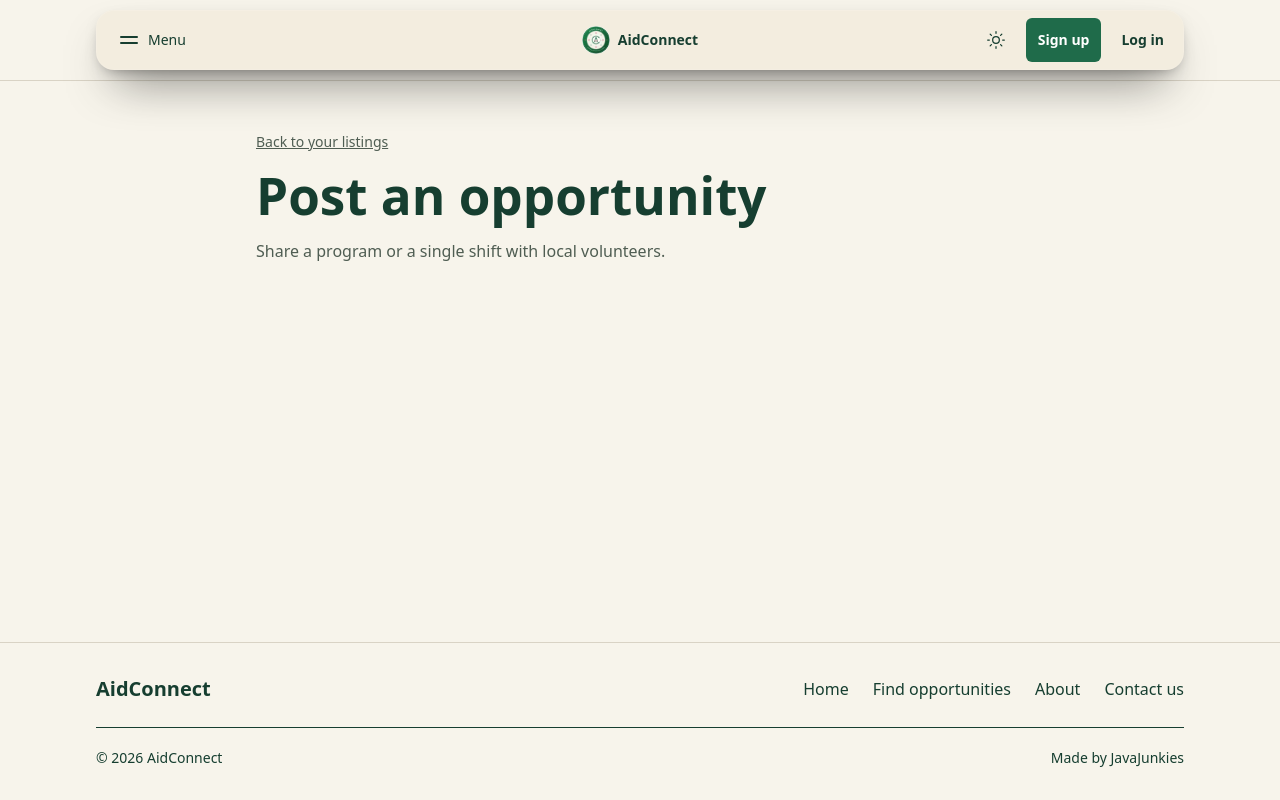
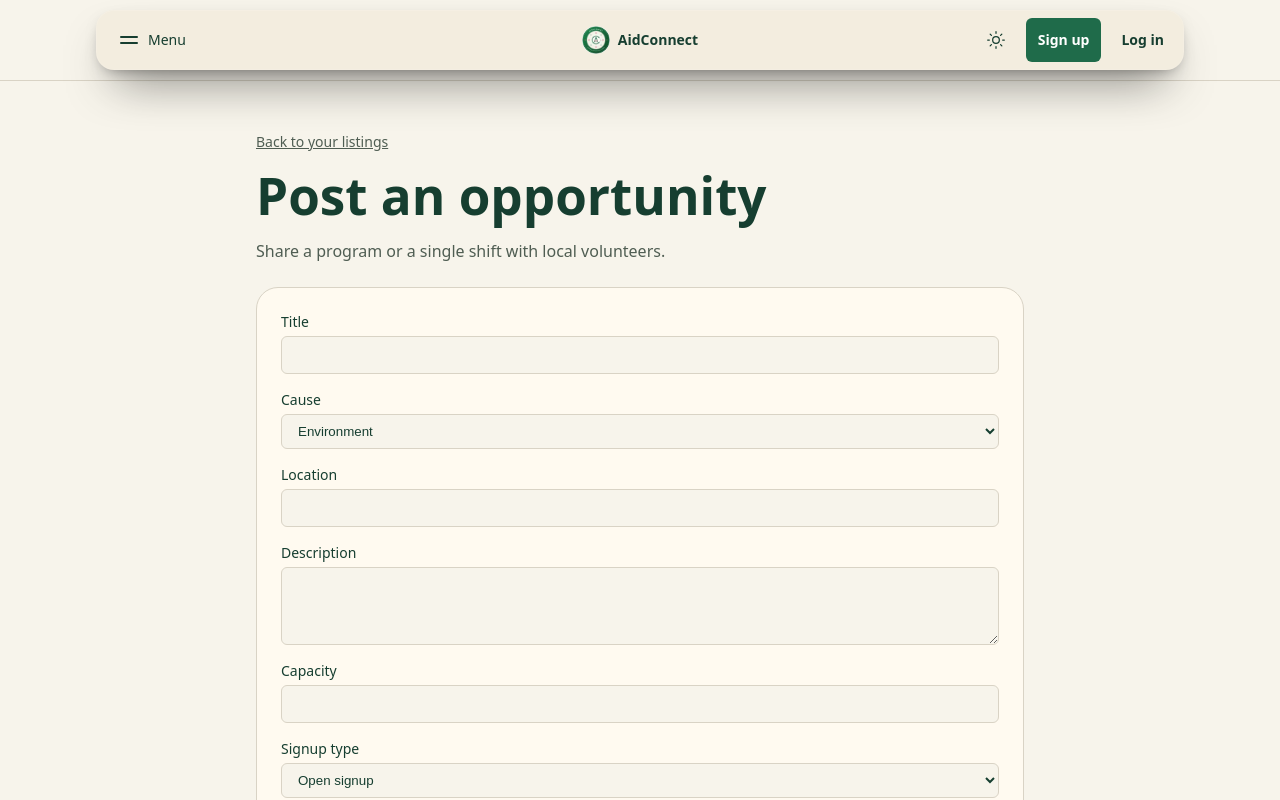
Before and after one commit to San-Tawil/web-programming-project, a React (Vite) app: page /organizations/opportunities/new in a window 1280 px wide. Shown: the top 800 px of the page. Built offline with nearby package versions, Linux system fonts and the light colour scheme.

Commit message:
render the oppurtunity form from its own page

```diff
--- a/src/pages/OpportunityFormPage.jsx
+++ b/src/pages/OpportunityFormPage.jsx
@@ -1,10 +1,13 @@
 import React from "react";
-import { Link } from "react-router-dom";
+import { Link, useNavigate } from "react-router-dom";
 import Container from "../components/Container.jsx";
+import OpportunityForm from "../components/OpportunityForm.jsx";
 
 const listingsPath = "/organizations/dashboard?section=listings";
 
 export default function OpportunityFormPage() {
+  const navigate = useNavigate();
+
   return (
     <Container className="py-12">
       <div className="mx-auto grid max-w-3xl gap-6">
@@ -13,6 +16,10 @@ export default function OpportunityFormPage() {
           <h1 className="mt-4 text-[clamp(2rem,4vw,3.2rem)]">Post an opportunity</h1>
           <p className="mb-0 text-(--muted)">Share a program or a single shift with local volunteers.</p>
         </div>
+        {/* Reuses the dashboard's form so both entry points share one set of rules. */}
+        <div className="rounded-[22px] border border-(--line) bg-(--panel) p-5 sm:p-6">
+          <OpportunityForm kind="opportunity" onCancel={() => navigate(listingsPath)} onSave={() => navigate(listingsPath)} />
+        </div>
       </div>
     </Container>
   );
```
